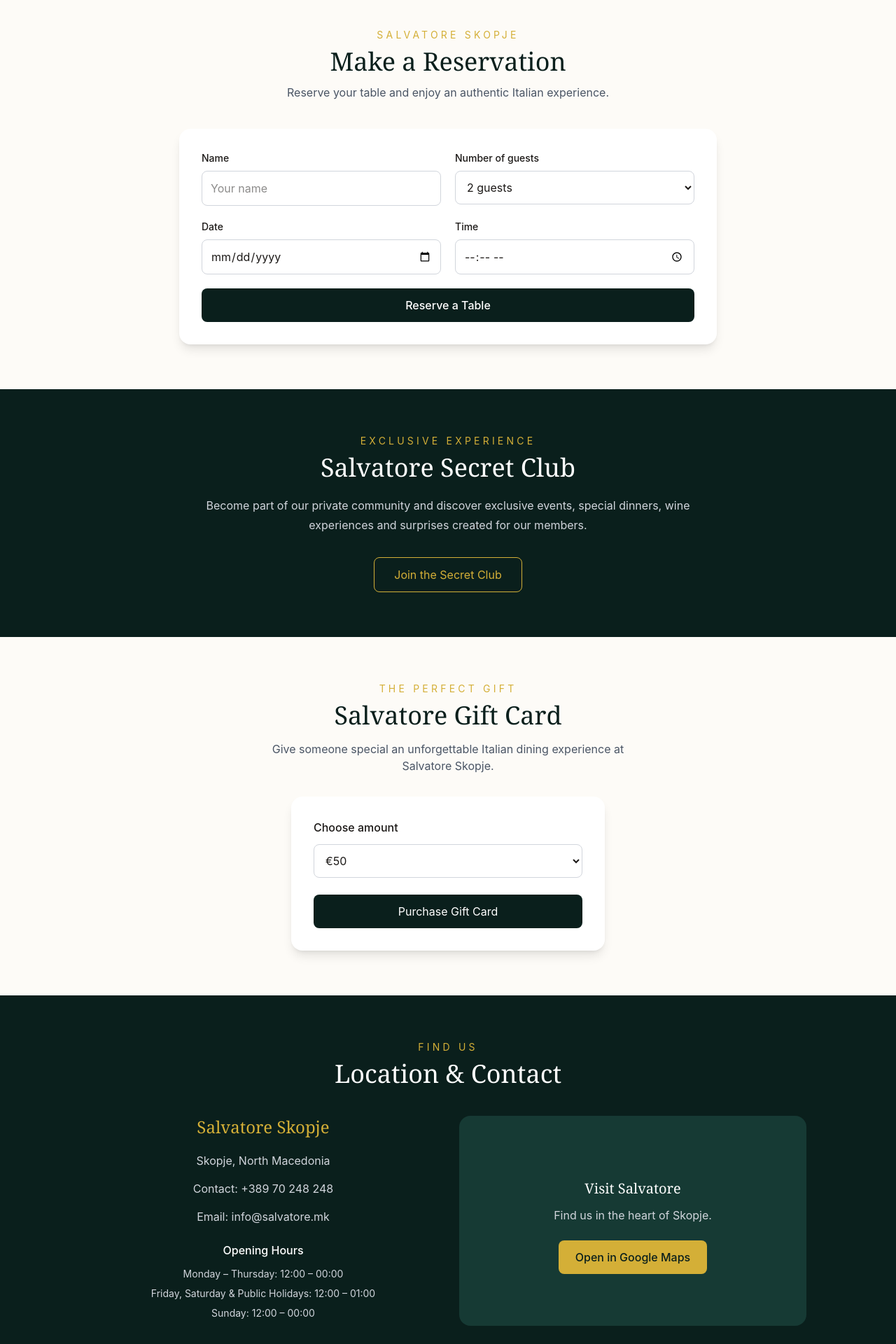
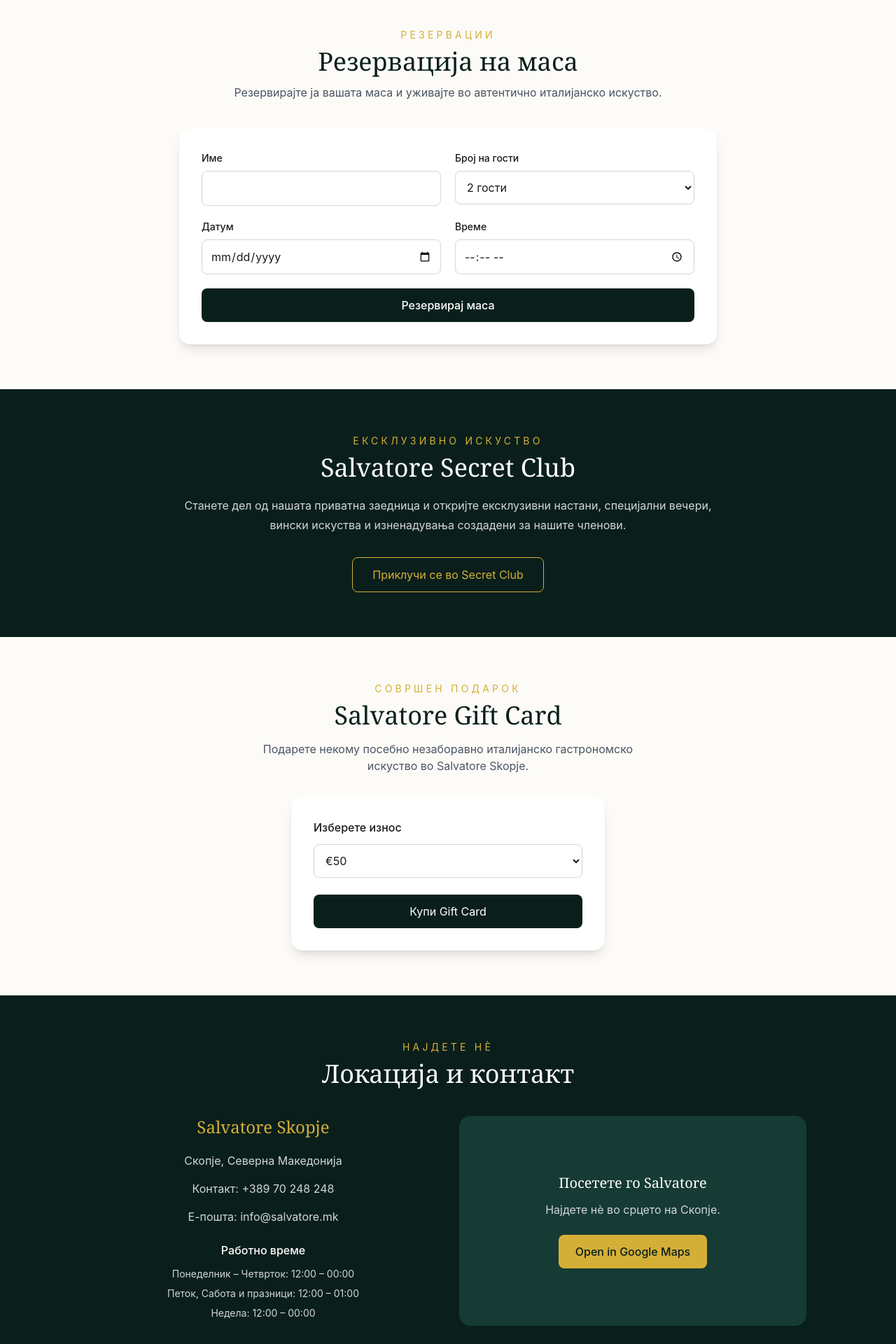
Before and after one commit to stefanovaklara/salvatore-restaurant-website, a React (Vite) app: page / in a window 1280 px wide. Shown: the part 3280-5200 px from the top of the page at 70% size. Built offline with nearby package versions, Linux system fonts and the light colour scheme.

Commit message:
feat: add translations to website sections

```diff
--- a/src/components/booking/GiftCard.jsx
+++ b/src/components/booking/GiftCard.jsx
@@ -1,31 +1,35 @@
-import { useState } from "react";
+import { useState } from 'react'
+import { useLanguage } from '../../context/LanguageContext'
+import { translations } from '../../data/translations'
 
 function GiftCard() {
-    const [amount, setAmount] = useState("50");
+    const { language } = useLanguage()
+    const t = translations[language]
+
+    const [amount, setAmount] = useState('50')
 
     const handlePurchase = () => {
-        alert(`Gift Card selected: €${amount}`);
-    };
+        alert(`Gift Card selected: €${amount}`)
+    }
 
     return (
         <section id="gift-card" className="bg-[#FDFBF7] px-6 py-16">
             <div className="mx-auto max-w-3xl text-center">
                 <p className="mb-2 text-sm uppercase tracking-[0.3em] text-[#D4AF37]">
-                    The Perfect Gift
+                    {t.perfectGift}
                 </p>
 
                 <h2 className="mb-4 text-4xl font-serif text-[#0A1F1C]">
-                    Salvatore Gift Card
+                    {t.giftCardTitle}
                 </h2>
 
                 <p className="mx-auto mb-8 max-w-xl text-gray-600">
-                    Give someone special an unforgettable Italian dining experience
-                    at Salvatore Skopje.
+                    {t.giftCardDescription}
                 </p>
 
                 <div className="mx-auto max-w-md rounded-2xl bg-white p-8 shadow-lg">
                     <label className="mb-3 block text-left font-medium">
-                        Choose amount
+                        {t.chooseAmount}
                     </label>
 
                     <select
@@ -44,12 +48,12 @@
                         onClick={handlePurchase}
                         className="w-full rounded-lg bg-[#0A1F1C] px-6 py-3 text-white transition hover:bg-[#163a34]"
                     >
-                        Purchase Gift Card
+                        {t.purchaseGiftCard}
                     </button>
                 </div>
             </div>
         </section>
-    );
+    )
 }
 
-export default GiftCard;
+export default GiftCard
--- a/src/components/booking/Location.jsx
+++ b/src/components/booking/Location.jsx
@@ -1,14 +1,20 @@
+import { useLanguage } from '../../context/LanguageContext'
+import { translations } from '../../data/translations'
+
 function Location() {
+    const { language } = useLanguage()
+    const t = translations[language]
+
     return (
         <section id="location" className="bg-[#0A1F1C] px-6 py-16 text-white">
             <div className="mx-auto max-w-5xl">
                 <div className="mb-10 text-center">
                     <p className="mb-2 text-sm uppercase tracking-[0.3em] text-[#D4AF37]">
-                        Find Us
+                        {t.findUs}
                     </p>
 
                     <h2 className="text-4xl font-serif">
-                        Location & Contact
+                        {t.locationContact}
                     </h2>
                 </div>
 
@@ -17,43 +23,42 @@
                         <h3 className="mb-5 text-2xl font-serif text-[#D4AF37]">
                             Salvatore Skopje
                         </h3>
+
                         <div className="space-y-4 text-gray-300">
+                            <p>{t.location}</p>
+
                             <p>
-                                Skopje, North Macedonia
+                                {t.contact}: +389 70 248 248
                             </p>
 
                             <p>
-                                Contact: +389 70 248 248
-                            </p>
-
-                            <p>
-                                Email: info@salvatore.mk
+                                {t.email}: info@salvatore.mk
                             </p>
 
                             <div className="pt-2">
                                 <p className="font-medium text-white">
-                                    Opening Hours
+                                    {t.openingHours}
                                 </p>
 
                                 <p className="mt-2 text-sm leading-7 text-[var(--color-salvatore-cream)]/70">
-                                    Monday – Thursday: 12:00 – 00:00<br />
-                                    Friday, Saturday & Public Holidays: 12:00 – 01:00<br />
-                                    Sunday: 12:00 – 00:00
+                                    {t.mondayThursday}
+                                    <br />
+                                    {t.fridaySaturdayHolidays}
+                                    <br />
+                                    {t.sunday}
                                 </p>
                             </div>
                         </div>
+                    </div>
 
-                    </div>
                     <div className="flex min-h-[300px] items-center justify-center rounded-2xl bg-[#163a34] p-8 text-center">
                         <div>
-                            <p className="mb-4 text-5xl"></p>
-
                             <h3 className="mb-3 text-xl font-serif">
-                                Visit Salvatore
+                                {t.visitSalvatore}
                             </h3>
 
                             <p className="mb-6 text-gray-300">
-                                Find us in the heart of Skopje.
+                                {t.visitDescription}
                             </p>
 
                             <a
@@ -69,7 +74,7 @@
                 </div>
             </div>
         </section>
-    );
+    )
 }
 
-export default Location;
+export default Location
--- a/src/components/booking/Reservation.jsx
+++ b/src/components/booking/Reservation.jsx
@@ -1,41 +1,46 @@
-import { useState } from "react";
+import { useState } from 'react'
+import { useLanguage } from '../../context/LanguageContext'
+import { translations } from '../../data/translations'
 
 function Reservation() {
+    const { language } = useLanguage()
+    const t = translations[language]
+
     const [formData, setFormData] = useState({
-        name: "",
-        date: "",
-        time: "",
-        guests: "2",
-    });
+        name: '',
+        date: '',
+        time: '',
+        guests: '2',
+    })
 
     const handleChange = (e) => {
         setFormData({
             ...formData,
             [e.target.name]: e.target.value,
-        });
-    };
+        })
+    }
 
     const handleSubmit = (e) => {
-        e.preventDefault();
+        e.preventDefault()
 
         alert(
             `Reservation received for ${formData.name} on ${formData.date} at ${formData.time}.`
-        );
-    };
+        )
+    }
 
     return (
         <section id="reservation" className="bg-[#FDFBF7] px-6 py-16">
             <div className="mx-auto max-w-3xl">
                 <p className="mb-2 text-center text-sm uppercase tracking-[0.3em] text-[#D4AF37]">
-                    Salvatore Skopje
+                    {t.reservationTitle}
                 </p>
 
                 <h2 className="mb-3 text-center text-4xl font-serif text-[#0A1F1C]">
-                    Make a Reservation
+                    {t.reservationHeading}
                 </h2>
 
                 <p className="mb-10 text-center text-gray-600">
-                    Reserve your table and enjoy an authentic Italian experience.
+                    {t.reservationDescription}
                 </p>
 
                 <form
@@ -44,7 +49,7 @@
                 >
                     <div>
                         <label className="mb-2 block text-sm font-medium">
-                            Name
+                            {t.name}
                         </label>
 
                         <input
@@ -54,13 +59,12 @@
                             onChange={handleChange}
                             required
                             className="w-full rounded-lg border border-gray-300 p-3 outline-none focus:border-[#D4AF37]"
-                            placeholder="Your name"
                         />
                     </div>
 
                     <div>
                         <label className="mb-2 block text-sm font-medium">
-                            Number of guests
+                            {t.numberOfGuests}
                         </label>
 
                         <select
@@ -69,20 +73,22 @@
                             onChange={handleChange}
                             className="w-full rounded-lg border border-gray-300 p-3"
                         >
-                            <option value="1">1 guest</option>
-                            <option value="2">2 guests</option>
-                            <option value="3">3 guests</option>
-                            <option value="4">4 guests</option>
-                            <option value="5">5 guests</option>
-                            <option value="6">6 guests</option>
-                            <option value="7">7 guests</option>
-                            <option value="8">8 guests</option>
+                            {Array.from({ length: 8 }, (_, index) => {
+                                const number = index + 1
+
+                                return (
+                                    <option key={number} value={number}>
+                                        {number}{' '}
+                                        {number === 1 ? t.guest : t.guests}
+                                    </option>
+                                )
+                            })}
                         </select>
                     </div>
 
                     <div>
                         <label className="mb-2 block text-sm font-medium">
-                            Date
+                            {t.date}
                         </label>
 
                         <input
@@ -97,7 +103,7 @@
 
                     <div>
                         <label className="mb-2 block text-sm font-medium">
-                            Time
+                            {t.time}
                         </label>
 
                         <input
@@ -112,14 +118,14 @@
 
                     <button
                         type="submit"
-                        className="md:col-span-2 rounded-lg bg-[#0A1F1C] px-6 py-3 font-medium text-white transition hover:bg-[#163a34]"
+                        className="rounded-lg bg-[#0A1F1C] px-6 py-3 font-medium text-white transition hover:bg-[#163a34] md:col-span-2"
                     >
-                        Reserve a Table
+                        {t.reserveTable}
                     </button>
                 </form>
             </div>
         </section>
-    );
+    )
 }
 
-export default Reservation;
+export default Reservation
--- a/src/components/booking/SecretClub.jsx
+++ b/src/components/booking/SecretClub.jsx
@@ -1,4 +1,10 @@
+import { useLanguage } from '../../context/LanguageContext'
+import { translations } from '../../data/translations'
+
 function SecretClub() {
+    const { language } = useLanguage()
+    const t = translations[language]
+
     return (
         <section
             id="secret-club"
@@ -6,25 +12,23 @@
         >
             <div className="mx-auto max-w-3xl text-center">
                 <p className="mb-2 text-sm uppercase tracking-[0.3em] text-[#D4AF37]">
-                    Exclusive Experience
+                    {t.exclusiveExperience}
                 </p>
 
                 <h2 className="mb-5 text-4xl font-serif">
-                    Salvatore Secret Club
+                    {t.secretClubTitle}
                 </h2>
 
                 <p className="mb-8 leading-7 text-gray-300">
-                    Become part of our private community and discover exclusive
-                    events, special dinners, wine experiences and surprises created
-                    for our members.
+                    {t.secretClubDescription}
                 </p>
 
                 <button className="rounded-lg border border-[#D4AF37] px-7 py-3 text-[#D4AF37] transition hover:bg-[#D4AF37] hover:text-[#0A1F1C]">
-                    Join the Secret Club
+                    {t.joinSecretClub}
                 </button>
             </div>
         </section>
-    );
+    )
 }
 
-export default SecretClub;
+export default SecretClub
--- a/src/data/translations.js
+++ b/src/data/translations.js
@@ -61,6 +61,40 @@
         footerRights: 'Сите права се задржани',
         footerLocation: 'Скопје, Република Македонија',
         FineItalianDining:'Италијанска кујна • Скопје',
+        reservationSection: 'Резервирајте маса',
+        reservationDescription:
+            'Резервирајте ја вашата маса и уживајте во автентично италијанско искуство.',
+        name: 'Име',
+        numberOfGuests: 'Број на гости',
+        guest: 'гостин',
+        guests: 'гости',
+        date: 'Датум',
+        time: 'Време',
+        reservationHeading: 'Резервација на маса',
+
+        exclusiveExperience: 'Ексклузивно искуство',
+        secretClubTitle: 'Salvatore Secret Club',
+        secretClubDescription:
+            'Станете дел од нашата приватна заедница и откријте ексклузивни настани, специјални вечери, вински искуства и изненадувања создадени за нашите членови.',
+        joinSecretClub: 'Приклучи се во Secret Club',
+
+        perfectGift: 'Совршен подарок',
+        giftCardTitle: 'Salvatore Gift Card',
+        giftCardDescription:
+            'Подарете некому посебно незаборавно италијанско гастрономско искуство во Salvatore Skopje.',
+        chooseAmount: 'Изберете износ',
+        purchaseGiftCard: 'Купи Gift Card',
+
+        findUs: 'Најдете нè',
+        locationContact: 'Локација и контакт',
+        location: 'Скопје, Северна Македонија',
+        email: 'Е-пошта',
+        openingHours: 'Работно време',
+        mondayThursday: 'Понеделник – Четврток: 12:00 – 00:00',
+        fridaySaturdayHolidays: 'Петок, Сабота и празници: 12:00 – 01:00',
+        sunday: 'Недела: 12:00 – 00:00',
+        visitSalvatore: 'Посетете го Salvatore',
+        visitDescription: 'Најдете нè во срцето на Скопје.',
     },
 
     EN: {
@@ -125,6 +159,40 @@
         footerRights: 'All rights reserved',
         footerLocation:'Skopje, Republic of Macedonia',
         FineItalianDining:'Fine Italian Dining • Skopje',
+        reservationSection: 'Make a Reservation',
+        reservationDescription:
+            'Reserve your table and enjoy an authentic Italian experience.',
+        name: 'Name',
+        numberOfGuests: 'Number of guests',
+        guest: 'guest',
+        guests: 'guests',
+        date: 'Date',
+        time: 'Time',
+
+
+        exclusiveExperience: 'Exclusive Experience',
+        secretClubTitle: 'Salvatore Secret Club',
+        secretClubDescription:
+            'Become part of our private community and discover exclusive events, special dinners, wine experiences and surprises created for our members.',
+        joinSecretClub: 'Join the Secret Club',
+
+        perfectGift: 'The Perfect Gift',
+        giftCardTitle: 'Salvatore Gift Card',
+        giftCardDescription:
+            'Give someone special an unforgettable Italian dining experience at Salvatore Skopje.',
+        chooseAmount: 'Choose amount',
+        purchaseGiftCard: 'Purchase Gift Card',
+
+        findUs: 'Find Us',
+        locationContact: 'Location & Contact',
+        location: 'Skopje, North Macedonia',
+        email: 'Email',
+        openingHours: 'Opening Hours',
+        mondayThursday: 'Monday – Thursday: 12:00 – 00:00',
+        fridaySaturdayHolidays: 'Friday, Saturday & Public Holidays: 12:00 – 01:00',
+        sunday: 'Sunday: 12:00 – 00:00',
+        visitSalvatore: 'Visit Salvatore',
+        visitDescription: 'Find us in the heart of Skopje.',
     },
 
     IT: {
@@ -189,6 +257,40 @@
         footerRights: 'Tutti i diritti riservati',
         footerLocation: 'Skopje, Repubblica di Macedonia',
         FineItalianDining:'Alta cucina italiana • Skopje',
+        reservationSection: 'Prenota un tavolo',
+        reservationDescription:
+            'Prenota il tuo tavolo e vivi un’autentica esperienza italiana.',
+        name: 'Nome',
+        numberOfGuests: 'Numero di ospiti',
+        guest: 'ospite',
+        guests: 'ospiti',
+        date: 'Data',
+        time: 'Ora',
+
+
+        exclusiveExperience: 'Esperienza esclusiva',
+        secretClubTitle: 'Salvatore Secret Club',
+        secretClubDescription:
+            'Entra a far parte della nostra comunità privata e scopri eventi esclusivi, cene speciali, esperienze enologiche e sorprese create per i nostri membri.',
+        joinSecretClub: 'Unisciti al Secret Club',
+
+        perfectGift: 'Il regalo perfetto',
+        giftCardTitle: 'Salvatore Gift Card',
+        giftCardDescription:
+            'Regala a qualcuno di speciale un’indimenticabile esperienza gastronomica italiana da Salvatore Skopje.',
+        chooseAmount: 'Scegli l’importo',
+        purchaseGiftCard: 'Acquista Gift Card',
+
+        findUs: 'Dove trovarci',
+        locationContact: 'Posizione e contatti',
+        location: 'Skopje, Macedonia del Nord',
+        email: 'Email',
+        openingHours: 'Orari di apertura',
+        mondayThursday: 'Lunedì – Giovedì: 12:00 – 00:00',
+        fridaySaturdayHolidays: 'Venerdì, Sabato e festivi: 12:00 – 01:00',
+        sunday: 'Domenica: 12:00 – 00:00',
+        visitSalvatore: 'Visita Salvatore',
+        visitDescription: 'Ci trovi nel cuore di Skopje.',
     },
 
     FR: {
@@ -253,6 +355,40 @@
         footerRights: 'Tous droits réservés',
         footerLocation: 'Skopje, République de Macédoine',
         FineItalianDining:'Gastronomie italienne raffinée • Skopje',
+        reservationSection: 'Réserver une table',
+        reservationDescription:
+            'Réservez votre table et profitez d’une expérience italienne authentique.',
+        name: 'Nom',
+        numberOfGuests: 'Nombre de personnes',
+        guest: 'personne',
+        guests: 'personnes',
+        date: 'Date',
+        time: 'Heure',
+
+
+        exclusiveExperience: 'Expérience exclusive',
+        secretClubTitle: 'Salvatore Secret Club',
+        secretClubDescription:
+            'Rejoignez notre communauté privée et découvrez des événements exclusifs, des dîners spéciaux, des expériences œnologiques et des surprises créées pour nos membres.',
+        joinSecretClub: 'Rejoindre le Secret Club',
+
+        perfectGift: 'Le cadeau parfait',
+        giftCardTitle: 'Salvatore Gift Card',
+        giftCardDescription:
+            'Offrez à quelqu’un de spécial une expérience gastronomique italienne inoubliable chez Salvatore Skopje.',
+        chooseAmount: 'Choisir le montant',
+        purchaseGiftCard: 'Acheter une Gift Card',
+
+        findUs: 'Nous trouver',
+        locationContact: 'Lieu et contact',
+        location: 'Skopje, Macédoine du Nord',
+        email: 'E-mail',
+        openingHours: 'Heures d’ouverture',
+        mondayThursday: 'Lundi – Jeudi : 12:00 – 00:00',
+        fridaySaturdayHolidays: 'Vendredi, Samedi et jours fériés : 12:00 – 01:00',
+        sunday: 'Dimanche : 12:00 – 00:00',
+        visitSalvatore: 'Visitez Salvatore',
+        visitDescription: 'Retrouvez-nous au cœur de Skopje.',
     },
 
     DE: {
@@ -317,5 +453,39 @@
         footerRights: 'Alle Rechte vorbehalten',
         footerLocation: 'Skopje, Republik Mazedonien',
         FineItalianDining:'Feine italienische Küche • Skopje',
+        reservationSection: 'Tisch reservieren',
+        reservationDescription:
+            'Reservieren Sie Ihren Tisch und genießen Sie ein authentisches italienisches Erlebnis.',
+        name: 'Name',
+        numberOfGuests: 'Anzahl der Gäste',
+        guest: 'Gast',
+        guests: 'Gäste',
+        date: 'Datum',
+        time: 'Uhrzeit',
+
+
+        exclusiveExperience: 'Exklusives Erlebnis',
+        secretClubTitle: 'Salvatore Secret Club',
+        secretClubDescription:
+            'Werden Sie Teil unserer privaten Gemeinschaft und entdecken Sie exklusive Veranstaltungen, besondere Dinner, Weinerlebnisse und Überraschungen für unsere Mitglieder.',
+        joinSecretClub: 'Dem Secret Club beitreten',
+
+        perfectGift: 'Das perfekte Geschenk',
+        giftCardTitle: 'Salvatore Gift Card',
+        giftCardDescription:
+            'Schenken Sie einem besonderen Menschen ein unvergessliches italienisches kulinarisches Erlebnis im Salvatore Skopje.',
+        chooseAmount: 'Betrag auswählen',
+        purchaseGiftCard: 'Gift Card kaufen',
+
+        findUs: 'So finden Sie uns',
+        locationContact: 'Standort & Kontakt',
+        location: 'Skopje, Nordmazedonien',
+        email: 'E-Mail',
+        openingHours: 'Öffnungszeiten',
+        mondayThursday: 'Montag – Donnerstag: 12:00 – 00:00',
+        fridaySaturdayHolidays: 'Freitag, Samstag & Feiertage: 12:00 – 01:00',
+        sunday: 'Sonntag: 12:00 – 00:00',
+        visitSalvatore: 'Salvatore besuchen',
+        visitDescription: 'Sie finden uns im Herzen von Skopje.',
     },
 }
```
